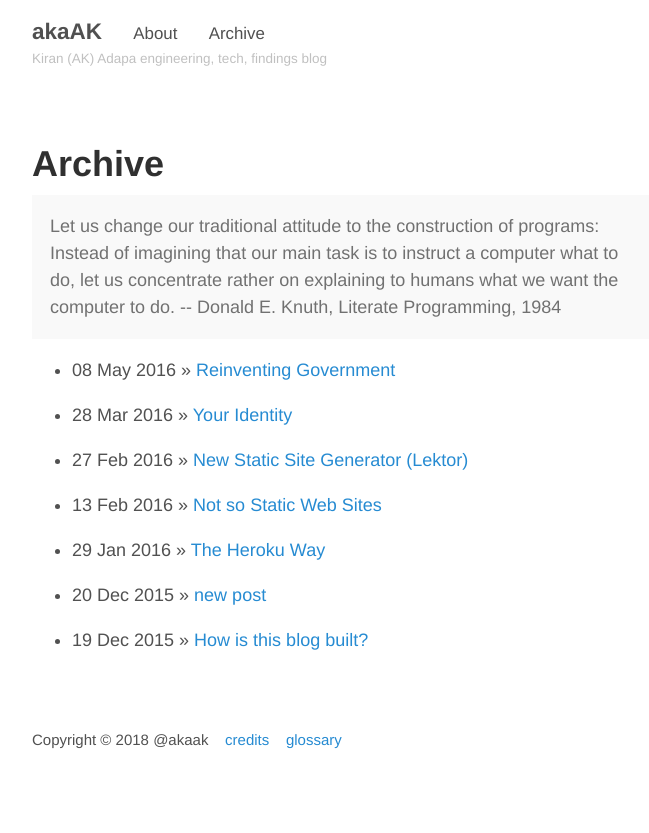
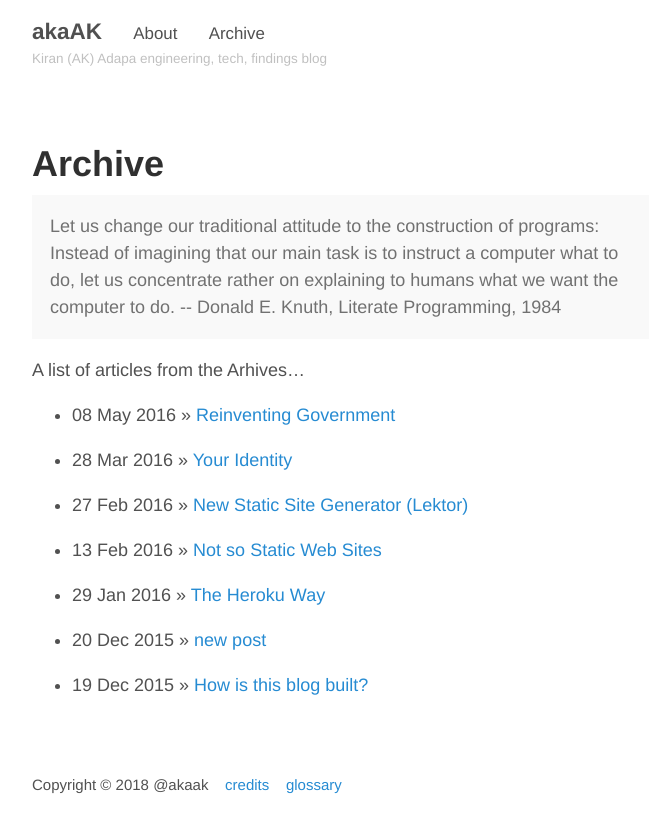
Before and after one commit to akaak/blog, a Jekyll site: the page built from archive.md, in a window 1280 px wide. Shown: the top 833 px of the page, without its empty margins (293-942 px from the left). Built offline with Jekyll 4.4.1, drawn with Linux system fonts in a browser that asks for light colours.

Commit message:
archive update

```diff
--- a/archive.md
+++ b/archive.md
@@ -7,6 +7,8 @@ title: Archive
  Let us change our traditional attitude to the construction of programs: Instead of imagining that our main task is to instruct a computer what to do, let us concentrate rather on explaining to humans what we want the computer to do. -- Donald E. Knuth, Literate Programming, 1984
 </p>
 
+A list of articles from the Arhives...
+
 {% for post in site.posts %}
   * {{ post.date | date_to_string }} &raquo; [ {{ post.title }} ]({{site.baseurl}}{{ post.url }})
 {% endfor %}
```
